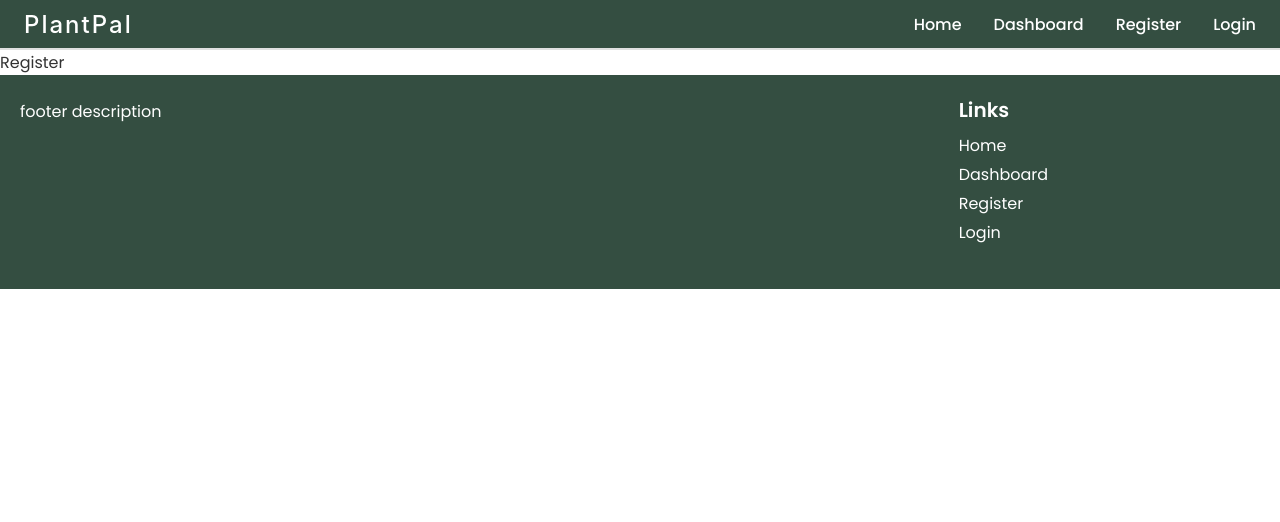
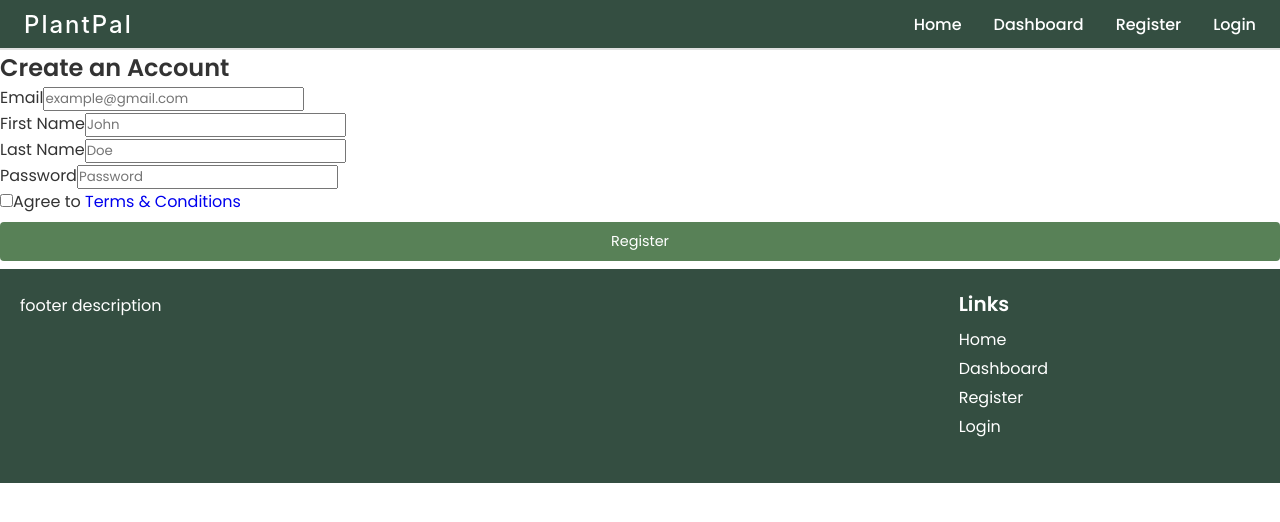
Before and after one commit to khangvu0/plant-pal, a React (Vite) app in the folder client/: page /register in a window 1280 px wide. Shown: the top 522 px of the page. Built offline with nearby package versions, Linux system fonts and the light colour scheme.

Commit message:
Updated register page with form validation. WIP needs to connect to backend

```diff
--- a/client/src/pages/Register.jsx
+++ b/client/src/pages/Register.jsx
@@ -1,6 +1,253 @@
-import React from 'react';
+import { useState } from 'react';
+import axios from 'axios';
 import '../styles/Register.css';
+import Button from '../components/Button';
 
 export default function Register() {
-    return <div>Register</div>;
+    const [formData, setFormData] = useState({
+        email: '',
+        first_name: '',
+        last_name: '',
+        password: '',
+    });
+
+    const [agreeTerms, setAgreeTerms] = useState(false);
+    const [errors, setErrors] = useState({});
+    const [validFields, setValidFields] = useState({});
+    const [message, setMessage] = useState('');
+    const [submitted, setSubmitted] = useState(false);
+
+    // Regex patterns
+    const nameRegex = /^[a-zA-Z]{2,12}$/;
+    const emailRegex = /^[a-zA-Z0-9._%+-]+@[a-zA-Z0-9.-]+\.[a-zA-Z]{2,}$/;
+
+    // Handle field change and live border validation
+    const handleChange = (e) => {
+        const { name, value } = e.target;
+        setFormData((prev) => ({ ...prev, [name]: value }));
+
+        // Border feedback only
+        validateField(name, value, false);
+    };
+
+    // Validate single field (used for live and full validation)
+    const validateField = (name, value, showErrors = true) => {
+        let error = '';
+        let valid = false;
+
+        switch (name) {
+            case 'email':
+                if (!emailRegex.test(value)) {
+                    error = 'Please enter a valid email address.';
+                } else valid = true;
+                break;
+            case 'first_name':
+                if (!nameRegex.test(value)) {
+                    error = 'First name must be 2–12 letters.';
+                } else valid = true;
+                break;
+            case 'last_name':
+                if (!nameRegex.test(value)) {
+                    error = 'Last name must be 2–12 letters.';
+                } else valid = true;
+                break;
+            case 'password':
+                if (value.trim().length < 6 || value.length > 30) {
+                    error = 'Password must be between 6–30 characters.';
+                } else valid = true;
+                break;
+            default:
+                break;
+        }
+
+        // Store only border color feedback for live validation
+        setValidFields((prev) => ({ ...prev, [name]: valid }));
+
+        // Only update errors when showErrors = true (on submit)
+        if (showErrors) {
+            setErrors((prev) => ({ ...prev, [name]: error }));
+        }
+    };
+
+    // Validate full form on submit
+    const validateForm = () => {
+        const newErrors = {};
+        Object.entries(formData).forEach(([name, value]) => {
+            let error = '';
+            switch (name) {
+                case 'email':
+                    if (!emailRegex.test(value))
+                        error = 'Please enter a valid email address.';
+                    break;
+                case 'first_name':
+                    if (!nameRegex.test(value))
+                        error = 'First name must be 2–12 letters.';
+                    break;
+                case 'last_name':
+                    if (!nameRegex.test(value))
+                        error = 'Last name must be 2–12 letters.';
+                    break;
+                case 'password':
+                    if (value.trim().length < 6 || value.length > 30)
+                        error = 'Password must be between 6–30 characters.';
+                    break;
+                default:
+                    break;
+            }
+            if (error) newErrors[name] = error;
+        });
+
+        if (!agreeTerms) newErrors.terms = 'You must agree to the terms';
+        setErrors(newErrors);
+        return Object.keys(newErrors).length === 0;
+    };
+
+    const handleSubmit = async (e) => {
+        e.preventDefault();
+        setSubmitted(true);
+
+        const isValid = validateForm();
+        if (!isValid) return;
+
+        try {
+            const res = await axios.post('/api/register', formData);
+            setMessage(res.data.message || 'Account created successfully!');
+
+            // Reset
+            setErrors({});
+            setValidFields({});
+            setFormData({
+                email: '',
+                first_name: '',
+                last_name: '',
+                password: '',
+            });
+            setAgreeTerms(false);
+            setSubmitted(false);
+        } catch (err) {
+            setMessage('Registration failed. Please try again.');
+            console.error(err);
+        }
+    };
+
+    // Get border-only validation class
+    const getInputClass = (name) => {
+        if (validFields[name] === true) return 'input-valid';
+        if (validFields[name] === false && formData[name])
+            return 'input-invalid';
+        return '';
+    };
+
+    return (
+        <form
+            id="registerForm"
+            className="register--form"
+            onSubmit={handleSubmit}>
+            <h2 className="form--title">Create an Account</h2>
+            {message && <div id="message">{message}</div>}
+
+            <div className="register--your-info">
+                {/* Email */}
+                <div className="form--group">
+                    <label htmlFor="email">Email</label>
+                    <input
+                        type="email"
+                        id="email"
+                        name="email"
+                        value={formData.email}
+                        onChange={handleChange}
+                        placeholder="example@gmail.com"
+                        className={getInputClass('email')}
+                    />
+                    {submitted && errors.email && (
+                        <div className="register--error">{errors.email}</div>
+                    )}
+                </div>
+
+                {/* First Name */}
+                <div className="form--group">
+                    <label htmlFor="first_name">First Name</label>
+                    <input
+                        type="text"
+                        id="first_name"
+                        name="first_name"
+                        value={formData.first_name}
+                        onChange={handleChange}
+                        placeholder="John"
+                        className={getInputClass('first_name')}
+                    />
+                    {submitted && errors.first_name && (
+                        <div className="register--error">
+                            {errors.first_name}
+                        </div>
+                    )}
+                </div>
+
+                {/* Last Name */}
+                <div className="form--group">
+                    <label htmlFor="last_name">Last Name</label>
+                    <input
+                        type="text"
+                        id="last_name"
+                        name="last_name"
+                        value={formData.last_name}
+                        onChange={handleChange}
+                        placeholder="Doe"
+                        className={getInputClass('last_name')}
+                    />
+                    {submitted && errors.last_name && (
+                        <div className="register--error">
+                            {errors.last_name}
+                        </div>
+                    )}
+                </div>
+
+                {/* Password */}
+                <div className="form--group">
+                    <label htmlFor="password">Password</label>
+                    <input
+                        type="password"
+                        id="password"
+                        name="password"
+                        value={formData.password}
+                        onChange={handleChange}
+                        placeholder="Password"
+                        maxLength="30"
+                        className={getInputClass('password')}
+                    />
+                    {submitted && errors.password && (
+                        <div className="register--error">{errors.password}</div>
+                    )}
+                </div>
+
+                {/* Terms */}
+                <div className="form--group">
+                    <div className="register--form__checkbox">
+                        <input
+                            type="checkbox"
+                            id="agree-terms"
+                            checked={agreeTerms}
+                            onChange={() => setAgreeTerms(!agreeTerms)}
+                        />
+                        <label htmlFor="agree-terms">
+                            Agree to{' '}
+                            <a
+                                href="/terms"
+                                target="_blank"
+                                rel="noopener noreferrer">
+                                Terms & Conditions
+                            </a>
+                        </label>
+                    </div>
+                    {submitted && errors.terms && (
+                        <div className="register--error">{errors.terms}</div>
+                    )}
+                </div>
+
+                <Button size="large" type="submit">
+                    Register
+                </Button>
+            </div>
+        </form>
+    );
 }
```
